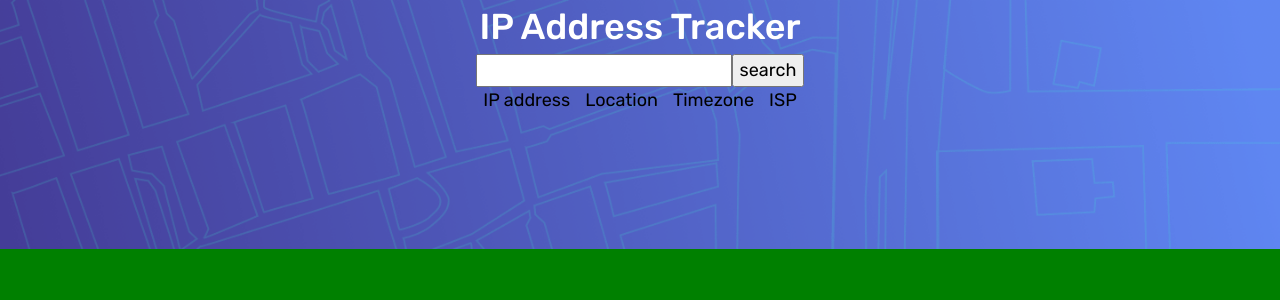
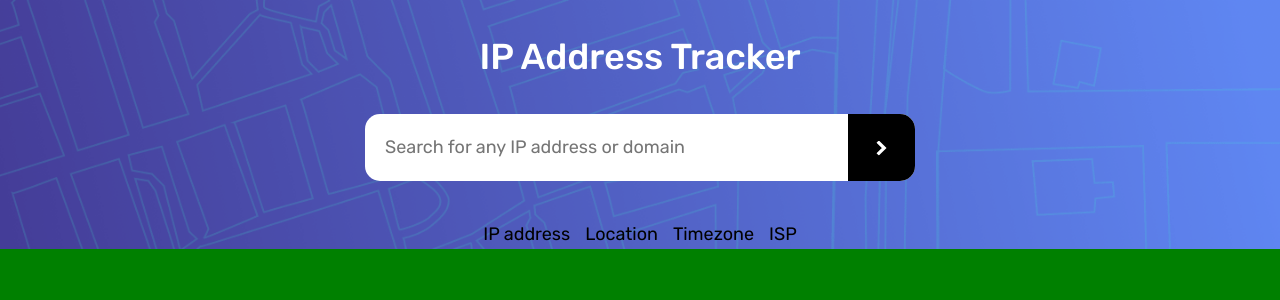
Before and after one commit to puerchik/ip_address_tracker, a React (Vite) app: page / in a window 1280 px wide. Shown: the top 300 px of the page. Built offline with nearby package versions, Linux system fonts and the light colour scheme; no server answers.

Commit message:
styled search input

```diff
--- a/src/components/IPinfo/IPinfo.tsx
+++ b/src/components/IPinfo/IPinfo.tsx
@@ -17,5 +17,6 @@ const S = {
   InfoList: styled.ul`
     display: flex;
     column-gap: 15px;
+    padding-top: 10px;
   `,
 }
--- a/src/components/SearchInput/SearchInput.tsx
+++ b/src/components/SearchInput/SearchInput.tsx
@@ -1,32 +1,81 @@
-import { fetchIpInfo } from 'app/store/ipTrackerSlice'
 import { SubmitHandler, useForm } from 'react-hook-form'
-import { useAppDispatch } from 'shared/hooks/reduxHooks'
 import styled from 'styled-components'
 
-type Inputs = {
-  ip: string
-}
+import { fetchIpInfo } from 'app/store/ipTrackerSlice'
+import { useAppDispatch } from 'shared/hooks/reduxHooks'
+
+import { ResetButton, VisuallyHidden } from 'styles/common'
+
+import arrowIcon from 'assets/images/icon-arrow.svg'
 
 export const SearchInput = () => {
   const dispatch = useAppDispatch()
-  const { register, handleSubmit } = useForm<Inputs>()
+  const { register, handleSubmit } = useForm<{ ip: string }>()
 
-  const onSubmit: SubmitHandler<Inputs> = data => {
+  const onSubmit: SubmitHandler<{ ip: string }> = data => {
     dispatch(fetchIpInfo(data.ip))
   }
 
   return (
     <>
       <S.Form onSubmit={handleSubmit(onSubmit)}>
-        <S.Input {...register('ip')} />
-        <S.Button type="submit">search</S.Button>
+        <S.Input {...register('ip')} placeholder="Search for any IP address or domain" />
+        <S.Button type="submit">
+          <S.HiddenText>search</S.HiddenText>
+        </S.Button>
       </S.Form>
     </>
   )
 }
 
 const S = {
-  Form: styled.form``,
-  Input: styled.input``,
-  Button: styled.button``,
+  Form: styled.form`
+    position: relative;
+    width: 100%;
+    max-width: 550px;
+  `,
+  Input: styled.input`
+    width: 100%;
+    padding: 20px;
+    border: none;
+    border-radius: 15px;
+  `,
+  Button: styled.button`
+    ${ResetButton}
+    position: absolute;
+    top: 0;
+    right: 0;
+    height: 100%;
+    aspect-ratio: 1;
+    border-top-right-radius: 15px;
+    border-bottom-right-radius: 15px;
+    background-color: #000000;
+    transition: 0.2s;
+
+    &::after {
+      content: '';
+      position: absolute;
+      top: 50%;
+      left: 50%;
+      transform: translate(-50%, -50%);
+      width: 15px;
+      aspect-ratio: 1;
+      background: url(${arrowIcon}) center/contain no-repeat;
+    }
+
+    @media (hover: none) {
+      &:active {
+        opacity: 0.8;
+      }
+    }
+
+    @media (hover: hover) {
+      &:hover {
+        opacity: 0.8;
+      }
+    }
+  `,
+  HiddenText: styled.span`
+    ${VisuallyHidden}
+  `,
 }
--- a/src/components/infoForm/InfoForm.tsx
+++ b/src/components/infoForm/InfoForm.tsx
@@ -35,11 +35,14 @@ const S = {
     display: flex;
     flex-direction: column;
     align-items: center;
+    row-gap: 30px;
+    padding-inline: 15px;
   `,
 
   Title: styled.h1`
     color: white;
     font-size: 36px;
     font-weight: 500;
+    padding-top: 30px;
   `,
 }
--- a/src/styles/common.ts
+++ b/src/styles/common.ts
@@ -3,3 +3,22 @@ import { css } from 'styled-components'
 export const Flex = css`
   display: flex;
 `
+
+export const ResetButton = css`
+  padding: 0;
+  background-color: transparent;
+  border: none;
+`
+
+export const VisuallyHidden = css`
+  position: absolute !important;
+  width: 1px !important;
+  height: 1px !important;
+  margin: -1px !important;
+  border: 0 !important;
+  padding: 0 !important;
+  white-space: nowrap !important;
+  clip-path: inset(100%) !important;
+  clip: rect(0 0 0 0) !important;
+  overflow: hidden !important;
+`
```
